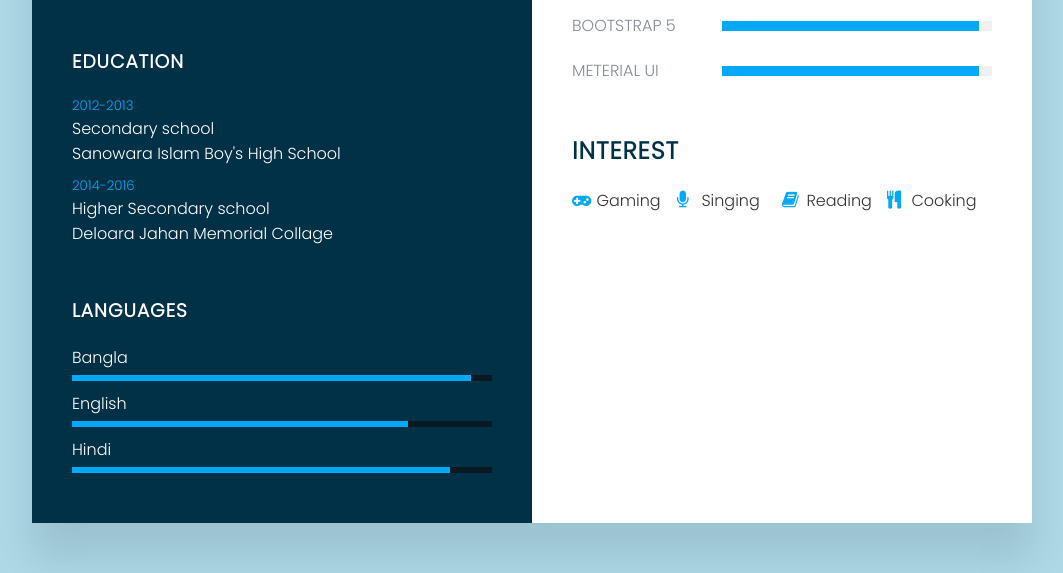
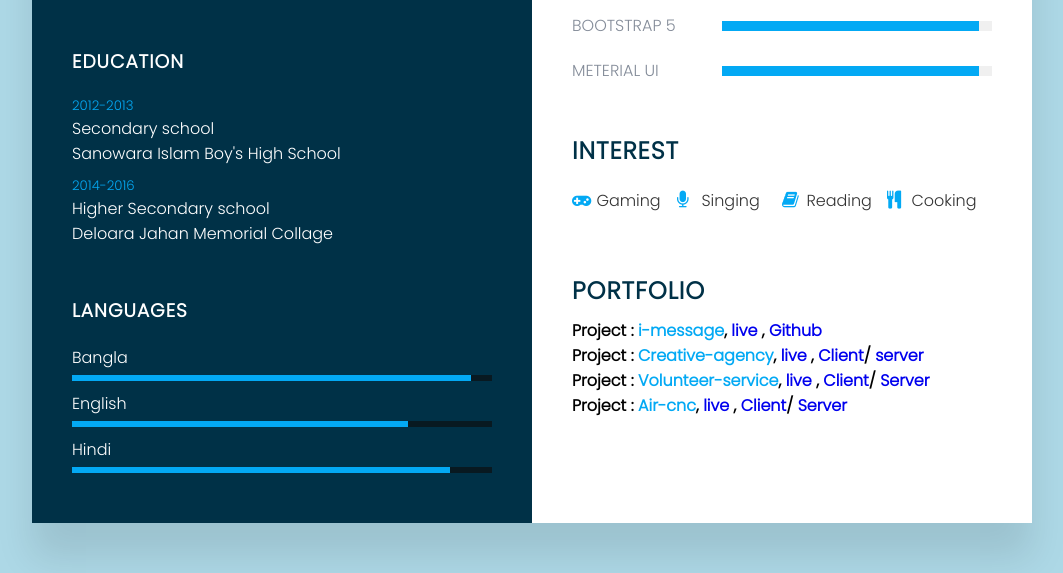
Before and after one commit to naeem676/my-cv, a plain HTML site: page index.html in a window 1280 px wide. Shown: the part 667-1240 px from the top of the page, without its empty margins (108-1171 px from the left). Drawn offline with Linux system fonts and the light colour scheme.

Commit message:
some website link added

```diff
--- a/index.html
+++ b/index.html
@@ -15,7 +15,7 @@
                 <div class="imgBox">
                     <img src="linkdin.jpg" alt="" srcset="">
                 </div>
-                <h2>Naeeem Uddin <br><span>Web Developer</span></h2>
+                <h2>Naeeem Uddin <br><span>Front-end Web Developer</span></h2>
             </div>
             <div class="contractInfo">
                 <h3 class="title">Contract Info</h3>
@@ -34,7 +34,7 @@
                     </li>
                     <li>
                         <span class="icon"><i class="fa fa-linkedin" aria-hidden="true"></i></span>
-                        <a href="https://www.linkedin.com/in/naeem-uddin-9407011b1/" class="text linkdin">www.linkedin.com/me</a>
+                        <a href="https://www.linkedin.com/in/naeem-uddin-9407011b1/" class="text link">www.linkedin.com/me</a>
                     </li>
                     <li>
                         <span class="icon"><i class="fa fa-map-marker" aria-hidden="true"></i></span>
@@ -154,6 +154,26 @@
                     <li><i class="fa fa-cutlery" aria-hidden="true"></i> Cooking</li>
                 </ul>
             </div>
+            <div>
+                <h2 class="title2">Portfolio</h2>
+                <div class="box">
+                    <h4>Project : <span class="project_name">i-message</span>, <a class="link" href="https://i-message-my.web.app/">live</a> ,
+                        <a class="link" href="https://github.com/naeem676/i-message-clone">Github</a></h4>
+                    <h4>Project : <span class="project_name">Creative-agency</span>, <a class="link" href="https://creative-agency-51071.web.app/">live</a> ,
+                        <a class="link" href="https://github.com/naeem676/creativ-agency-client-side">Client</a>/
+                        <a class="link" href="https://github.com/naeem676/creative-server">server</a>
+                    </h4>
+                    <h4>Project : <span class="project_name">Volunteer-service</span>, <a class="link" href="https://volunteer-service-7e2cc.web.app/">live</a> ,
+                        <a class="link" href="https://github.com/naeem676/volunteer-network-frontent">Client</a>/
+                        <a class="link" href="https://github.com/naeem676/volunteer-server">Server</a>
+                    </h4>
+                    <h4>Project : <span class="project_name">Air-cnc</span>, <a class="link" href="https://chellange2.web.app/">live</a> ,
+                        <a class="link" href="https://github.com/naeem676/aircnc-chellange">Client</a>/
+                        <a class="link" href="https://github.com/naeem676/air-cnc-server">Server</a></h4>
+
+
+                </div>
+            </div>
         </div>
     </div>
 </body>
--- a/style.css
+++ b/style.css
@@ -210,8 +210,11 @@ p{
     font-size: 18px;
     width: 20px;
 }
-.linkdin{
+.link{
     text-decoration: none;
+}
+.project_name{
+    color: #03a9f4;
 }
 @media(max-width: 1000px){
     .container{
```
